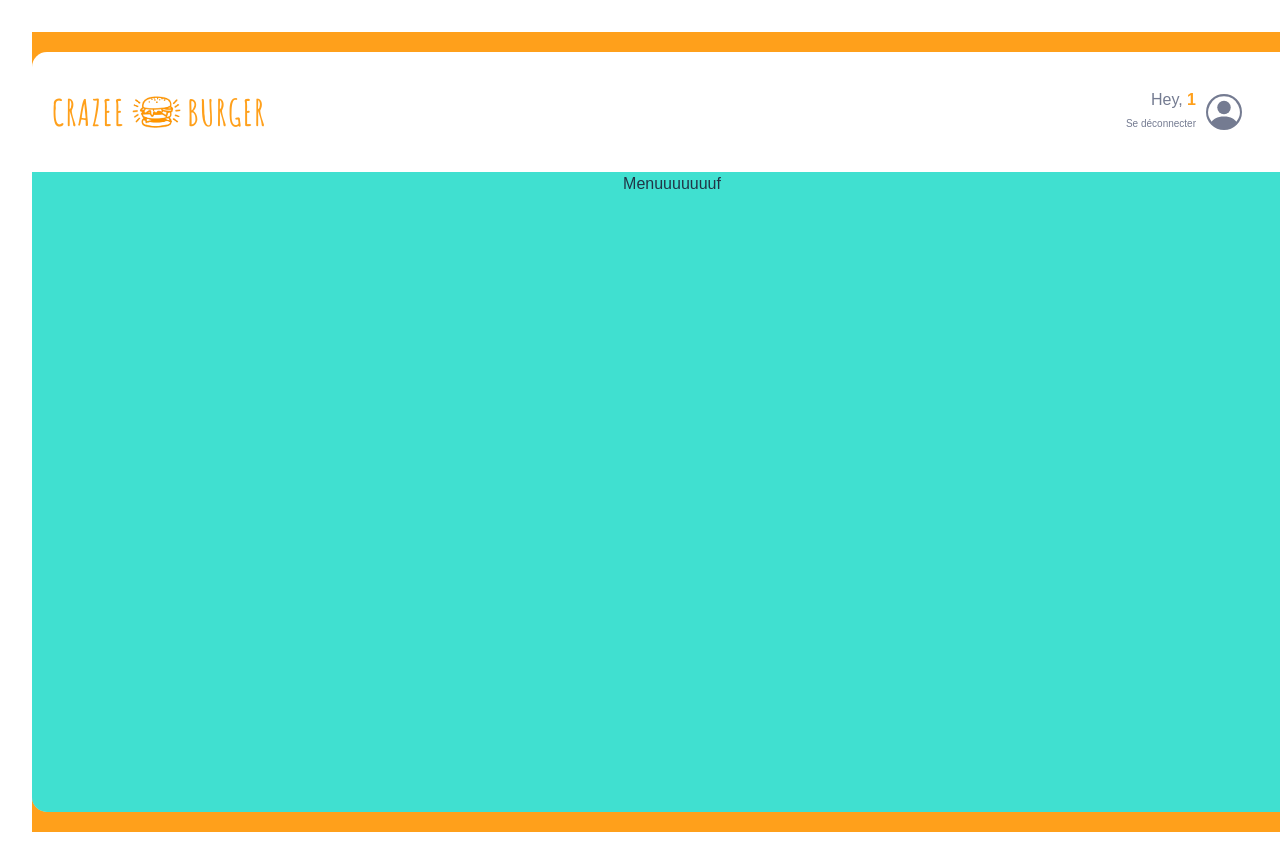
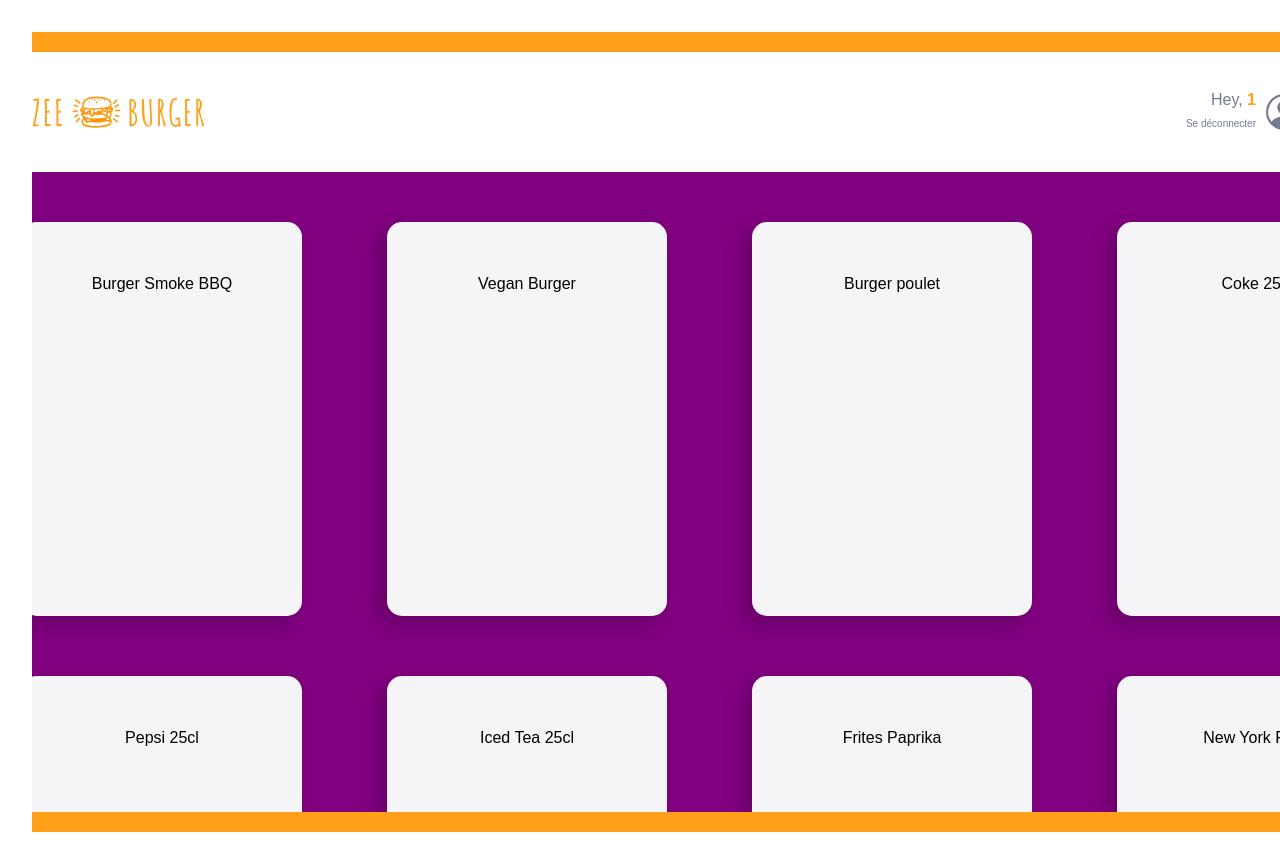
Before and after one commit to CarlMaillard/crazee-burger, a React (Vite) app: page /order/1 in a window 1280 px wide. Shown: the top 864 px of the page. Built offline with nearby package versions, Linux system fonts and the light colour scheme.

Commit message:
🚧 F05: ORDER > MENU > Add grid layout

```diff
--- a/src/components/pages/order/Main/Main.jsx
+++ b/src/components/pages/order/Main/Main.jsx
@@ -7,28 +7,7 @@ export default function Main() {
   return (
     <MainStyled>
       {/* <div className="basket">Basket</div> */}
-      <Menu/>
-        {/* <div class="grid-container">
-          <div class="grid-item">
-           <div className="food-image">
-              food-image
-           </div>
-           <div className="food-name">
-            <p> food-name</p>
-           </div>
-           <div className="item-bottom-block">
-             <div className="price">
-                price
-             </div>
-             <div>
-              button
-             </div>
-           </div>
-          </div>
-          <div class="grid-item">2</div>
-          <div class="grid-item">3</div>
-          <div class="grid-item">4</div>
-        </div> */}
+      <Menu />
     </MainStyled>
   )
 }
@@ -39,8 +18,8 @@ const MainStyled = styled.div`
     border-bottom-right-radius: ${theme.borderRadius.extraRound};
     border-bottom-left-radius: ${theme.borderRadius.extraRound};
     box-shadow: 0px 8px 20px 8px rgba(0, 0, 0, 0.2) inset ;
-    overflow: hidden;
-    /* padding: 20px; */
+    overflow-y:scroll;
+    overflow-x: hidden;
 
     display: grid;
     grid-template-columns: 1fr;
@@ -49,49 +28,4 @@ const MainStyled = styled.div`
       background: blue;
     } */
 
-
-
-    /* .grid-container {
-      background: black;
-      margin: auto ;
-      padding: 30px;
-      display: grid;
-      grid-template-columns: auto auto auto auto;
-      column-gap: 85px;
-      row-gap: 60px;
-    }
-    .grid-item{
-      display: flex;
-      flex-direction: column;
-      align-items: left;
-      justify-content: space-between;
-      background: ${theme.colors.background_white};
-      border-radius: ${theme.borderRadius.extraRound};
-      margin: auto;
-      padding: 20px;
-      padding-top: 50px;
-      padding-bottom: 14px;
-      height: 300px;
-      width: 240px;
-      box-shadow: -8px 8px 20px 0px rgb(0 0 0 / 20%);
-
-      .food-image{
-        background: blue;
-        height: 100%;
-        background-blend-mode: darken;
-      }
-
-      .food-name {
-        background: yellow;
-        color: black;
-        font-size: ${theme.fonts.sizes.P4};
-      }
-
-      .item-bottom-block{
-        background: orange;
-        display: flex;
-        flex-direction: row;
-        justify-content: space-around;
-      }
-    } */
 `
--- a/src/components/pages/order/Main/Menu.jsx
+++ b/src/components/pages/order/Main/Menu.jsx
@@ -1,12 +1,91 @@
 import styled from "styled-components";
+import { theme } from "../../../../theme";
+import { useState } from "react";
+import {fakeMenu2} from "../../../../fakeData/fakeMenu"
+
 
 export default function Menu() {
+
+  const [menu, setMenu] = useState(fakeMenu2)
+
   return (
-    <MenuStyled>Menuuuuuuuf</MenuStyled>
+    <MenuStyled className="menu">
+       {menu.map((produit) => {
+            return  <div className="produit">{produit.title}</div>
+          }
+          //   (
+          //   <Card
+          //   burgerName={produit.title}
+          //   key={produit.id}
+          //   />
+          // )
+        )}
+          {/* <div className="grid-item">
+           <div className="food-image">
+              food-image
+           </div>
+           <div className="food-name">
+            <p>
+              {burgerName[0]}
+            </p>
+           </div>
+           <div className="item-bottom-block">
+             <div className="price">
+                price
+             </div>
+             <div>
+              button
+             </div>
+           </div>
+          </div> */}
+          //
+
+    </MenuStyled>
   )
 }
 
 const MenuStyled = styled.div`
-   background: turquoise;
-    /* padding: 20px ;*/
+   background: purple;
+   display: grid;
+   grid-template-columns: repeat(4, 1fr);
+   grid-column-gap: 85px;
+   grid-row-gap: 60px;
+   padding: 50px 50px 150px;
+   justify-items: center;
+
+    .produit {
+      background: ${theme.colors.background_white};
+      height: 330px;
+      width: 240px;
+      color: black;
+      display: flex;
+      flex-direction: column;
+      align-items: left;
+      justify-content: space-between;
+      border-radius: ${theme.borderRadius.extraRound};
+      margin: auto;
+      padding: 20px;
+      padding-top: 50px;
+      padding-bottom: 14px;
+      box-shadow: -8px 8px 20px 0px rgb(0 0 0 / 20%);
+
+      .food-image{
+        background: blue;
+        height: 100%;
+        background-blend-mode: darken;
+      }
+
+      .food-name {
+        background: yellow;
+        color: black;
+        font-size: ${theme.fonts.sizes.P4};
+      }
+
+      .item-bottom-block{
+        background: orange;
+        display: flex;
+        flex-direction: row;
+        justify-content: space-around;
+      }
+    }
 `;
--- a/src/components/pages/order/OrderPage.jsx
+++ b/src/components/pages/order/OrderPage.jsx
@@ -28,7 +28,7 @@ const OrderPageStyled = styled.div`
   background: ${theme.colors.primary};
   min-height: 100vh;
   width: 100vw;
-  overflow: hidden;
+  overflow-x: hidden;
   display: flex;
   justify-content: center;
   align-items: center;
```
